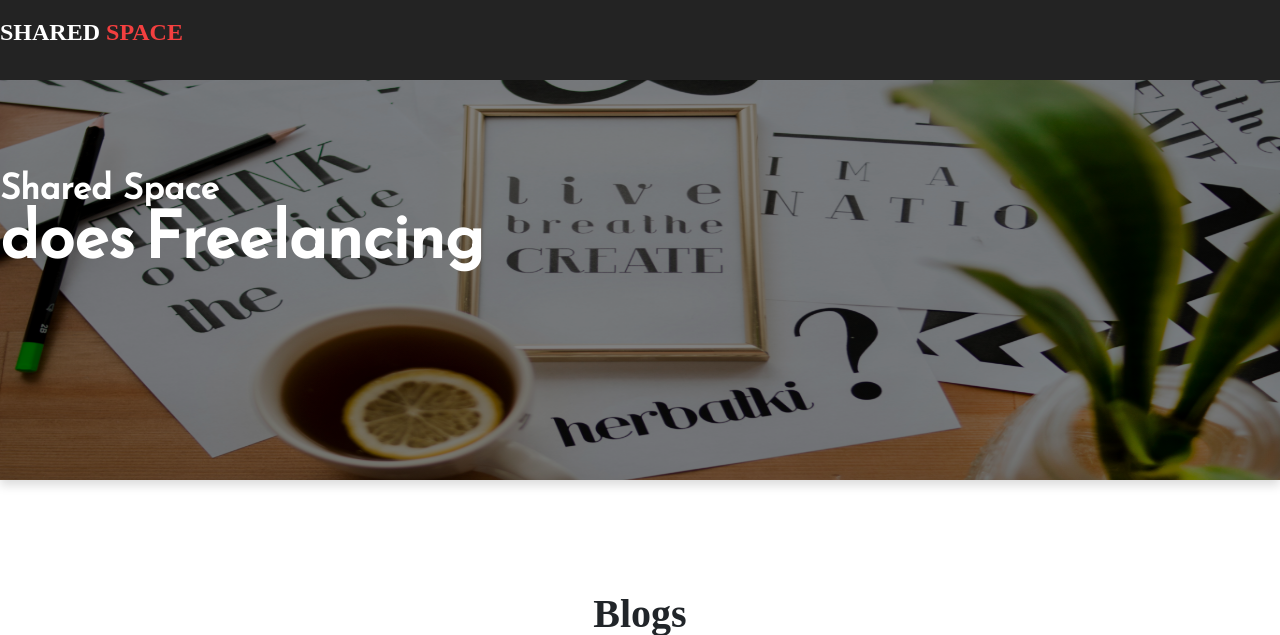
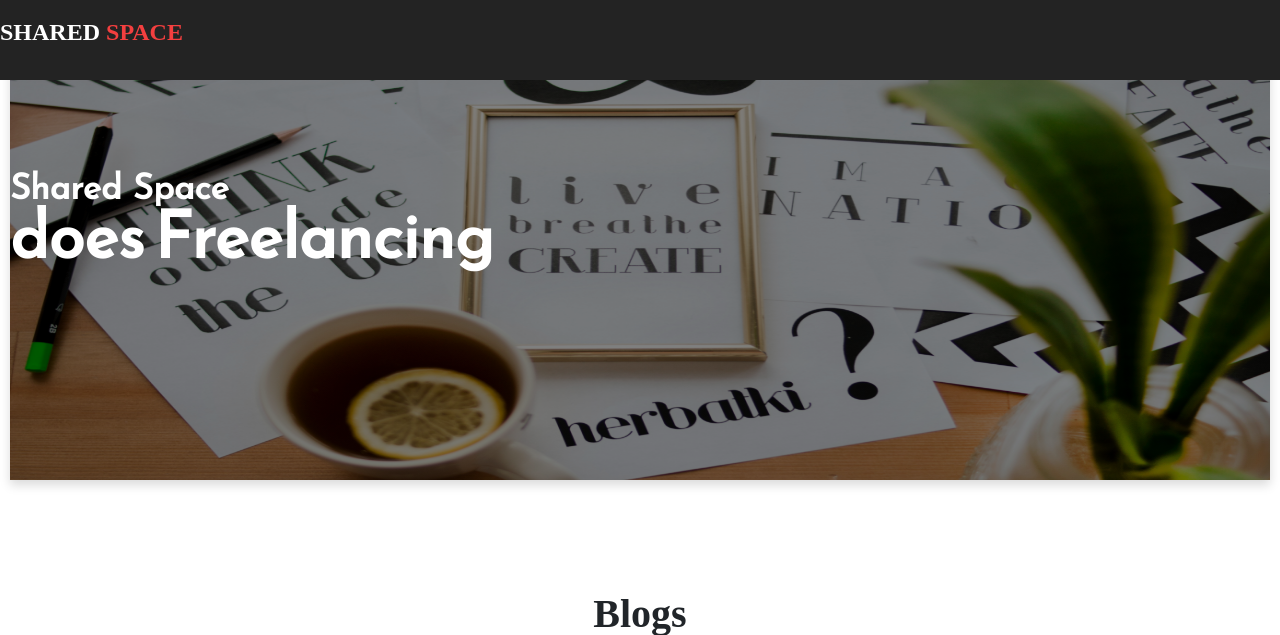
Before and after one commit to Sharedspace28/sharedspace28, a PHP site: page / in a window 1280 px wide. Shown: the top 635 px of the page. Run offline with PHP 8.4, Linux system fonts and the light colour scheme; some libraries are stand-ins or nearby versions; some web fonts are replaced.

Commit message:
Update index.php

```diff
--- a/index.php
+++ b/index.php
@@ -207,6 +207,9 @@ button:hover, a:hover {
 
       </nav >
 </header>
+	  <div class="container-fluid">
+		<div class="col-sm-12">
+
 
       <div class="main_header__div d-flex align-items-start
         justify-content-center  flex-column shadow " style="width: 100%;margin-top:0; height: calc(100vh - 40vh); background-image:
@@ -592,7 +595,8 @@ Providing readers with good content according to your topic <br>
   </div>
 
 </footer>
-
+	  </div>
+ </div>
 <script src="https://cdn.jsdelivr.net/npm/popper.js@1.16.0/dist/umd/popper.min.js" integrity="sha384-Q6E9RHvbIyZFJoft+2mJbHaEWldlvI9IOYy5n3zV9zzTtmI3UksdQRVvoxMfooAo" crossorigin="anonymous"></script>
         <script src="https://stackpath.bootstrapcdn.com/bootstrap/5.0.0-alpha1/js/bootstrap.min.js" integrity="sha384-oesi62hOLfzrys4LxRF63OJCXdXDipiYWBnvTl9Y9/TRlw5xlKIEHpNyvvDShgf/" crossorigin="anonymous"></script>
     <!-- Bootstrap core JavaScript -->
```
